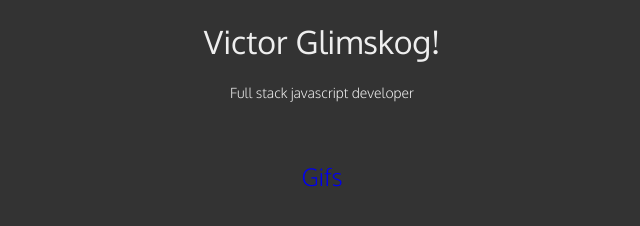
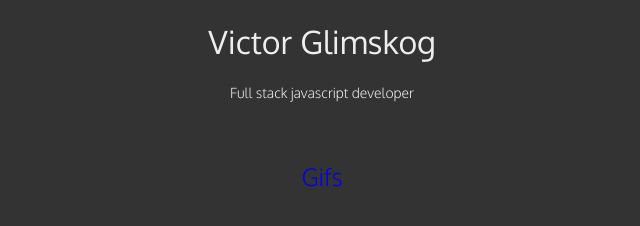
Before and after one commit to victorglimskog/small-node, a website: page www/index.html in a window 1280 px wide. Shown: the full height of the page, 318-958 px from the left. Drawn offline with Linux system fonts and the light colour scheme.

Commit message:
removed exclamation mark

```diff
--- a/www/index.html
+++ b/www/index.html
@@ -10,7 +10,7 @@
         <link href="https://fonts.googleapis.com/css?family=Oxygen:300,400" rel="stylesheet">
     </head>
     <body>
-        <h1>Victor Glimskog!</h1>
+        <h1>Victor Glimskog</h1>
         <p class="sub-header">Full stack javascript developer</p>
         <div class="nav">
             <ul>
```
